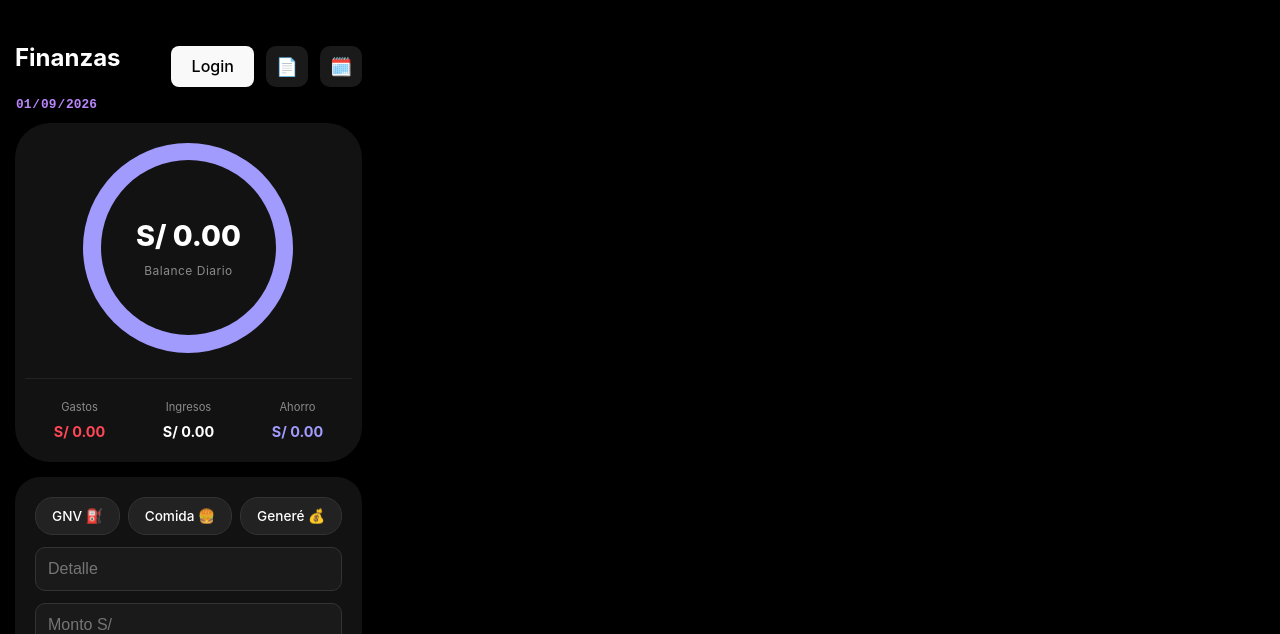
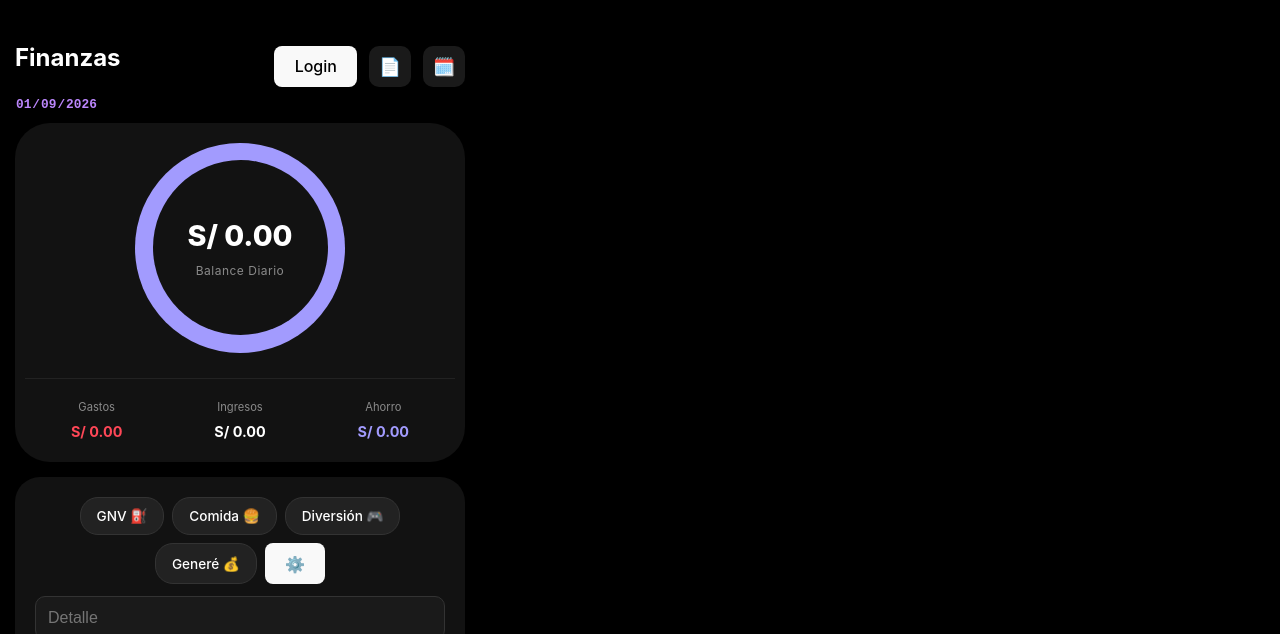
Before and after one commit to candelario02/finanzas-app, a React (Vite) app: page / in a window 1280 px wide. Shown: the top 634 px of the page. Built offline with nearby package versions, Linux system fonts and the light colour scheme; no server answers.

Commit message:
correccion de grafico y botones

```diff
--- a/src/App.jsx
+++ b/src/App.jsx
@@ -15,7 +15,9 @@ import {
   where,
   onSnapshot,
   deleteDoc,
-  doc
+  doc,
+  getDoc,
+  setDoc
 } from 'firebase/firestore';
 import jsPDF from 'jspdf';
 import 'jspdf-autotable';
@@ -25,100 +27,126 @@ function App() {
   const [movimientos, setMovimientos] = useState([]);
   const [loading, setLoading] = useState(true);
 
-  // Estados para las cajas de texto
+  // Estados de entrada
   const [nombre, setNombre] = useState('');
   const [monto, setMonto] = useState('');
+
+  // Configuración de Tags (Palabras favoritas editables)
+  const [tags, setTags] = useState(["GNV ⛽", "Comida 🍔", "Diversión 🎮", "Generé 💰"]);
 
   // Filtros
   const [busqueda, setBusqueda] = useState('');
   const [vistaMensual, setVistaMensual] = useState(false);
-  const [fechaFiltro, setFechaFiltro] = useState(new Date().toISOString().split('T')[0]);
+  const [fechaFiltro, setFechaFiltro] = useState(new Date().toLocaleDateString('en-CA')); // Formato YYYY-MM-DD
 
-  // 1. PERSISTENCIA: Esto evita que los datos desaparezcan al refrescar la página
+  // 1. PERSISTENCIA Y CARGA DE USUARIO
   useEffect(() => {
-    const authSincronizada = async () => {
+    const configurarAuth = async () => {
       try {
         await setPersistence(auth, browserLocalPersistence);
-        const unsub = onAuthStateChanged(auth, (u) => {
-          setUser(u);
-          if (!u) setMovimientos([]);
+        onAuthStateChanged(auth, async (u) => {
+          if (u) {
+            setUser(u);
+            // Cargar palabras favoritas del usuario desde Firebase
+            const docRef = doc(db, "config_usuarios", u.uid);
+            const docSnap = await getDoc(docRef);
+            if (docSnap.exists()) {
+              setTags(docSnap.data().tags);
+            }
+          } else {
+            setUser(null);
+            setMovimientos([]);
+          }
           setLoading(false);
         });
-        return unsub;
-      } catch (error) {
+      } catch {
         setLoading(false);
       }
     };
-    authSincronizada();
+    configurarAuth();
   }, []);
 
-  // 2. ESCUCHA REAL-TIME: Conecta con tu base de datos de Firebase
+  // 2. ESCUCHA DE DATOS (SINCRONIZACIÓN REAL)
   useEffect(() => {
     if (!user) return;
+    // Escucha todos los movimientos del usuario jec02021994@gmail.com
     const q = query(collection(db, "movimientos"), where("uid", "==", user.uid));
-    const unsubSnap = onSnapshot(q, (snapshot) => {
-      const docs = snapshot.docs.map(d => ({ ...d.data(), id: d.id }));
-      setMovimientos(docs.sort((a, b) => (b.createdAt || 0) - (a.createdAt || 0)));
+    const unsub = onSnapshot(q, (snap) => {
+      const items = snap.docs.map(d => ({ ...d.data(), id: d.id }));
+      setMovimientos(items.sort((a, b) => (b.createdAt || 0) - (a.createdAt || 0)));
     });
-    return () => unsubSnap();
+    return () => unsub();
   }, [user]);
 
-  // 3. CÁLCULOS Y DISEÑO (Dona con Ahorro Morado)
+  // 3. LÓGICA DE FILTROS Y BALANCE
   const stats = useMemo(() => {
     const filtrados = movimientos.filter(m => {
-      const matchFecha = vistaMensual ? m.fecha.startsWith(fechaFiltro.substring(0, 7)) : m.fecha === fechaFiltro;
-      return matchFecha && m.nombre.toLowerCase().includes(busqueda.toLowerCase());
+      const matchFecha = vistaMensual
+        ? m.fecha.substring(0, 7) === fechaFiltro.substring(0, 7)
+        : m.fecha === fechaFiltro;
+      const matchBusqueda = m.nombre.toLowerCase().includes(busqueda.toLowerCase());
+      return matchFecha && matchBusqueda;
     });
 
-    const tIn = filtrados.filter(m => m.tipo === 'ingreso').reduce((a, b) => a + b.monto, 0);
-    const tOut = filtrados.filter(m => m.tipo === 'gasto').reduce((a, b) => a + b.monto, 0);
-    const bal = tIn - tOut;
-    const ahorro = bal > 0 ? bal : 0;
-    const totalG = tIn + tOut + ahorro;
+    const ing = filtrados.filter(m => m.tipo === 'ingreso').reduce((a, b) => a + b.monto, 0);
+    const gas = filtrados.filter(m => m.tipo === 'gasto').reduce((a, b) => a + b.monto, 0);
+    const bal = ing - gas;
+    const aho = bal > 0 ? bal : 0;
 
-    const pOut = totalG > 0 ? (tOut / totalG) * 360 : 0;
-    const pIn = totalG > 0 ? (tIn / totalG) * 360 : 0;
+    const total = ing + gas + aho;
+    const pGas = total > 0 ? (gas / total) * 360 : 0;
+    const pIng = total > 0 ? (ing / total) * 360 : 0;
 
-    return { filtrados, tIn, tOut, bal, ahorro, pOut, pIn };
+    return { filtrados, ing, gas, bal, aho, pGas, pIng };
   }, [movimientos, vistaMensual, fechaFiltro, busqueda]);
 
-  // 4. REGISTRAR Y LIMPIAR CAJAS AL INSTANTE
+  // 4. FUNCIONES DE ACCIÓN
   const registrar = async (tipo) => {
-    if (!nombre || !monto || !user) return alert("Inicia sesión y llena los datos");
+    if (!nombre || !monto || !user) return;
 
+    const fechaHoy = new Date().toLocaleDateString('en-CA'); // Asegura formato YYYY-MM-DD
     const nuevo = {
       uid: user.uid,
       nombre: nombre.trim(),
       monto: parseFloat(monto),
       tipo,
-      fecha: new Date().toISOString().split('T')[0],
+      fecha: fechaHoy,
       hora: new Date().toLocaleTimeString([], { hour: '2-digit', minute: '2-digit' }),
       createdAt: Date.now()
     };
 
-    // LIMPIEZA INMEDIATA
     setNombre('');
     setMonto('');
 
     try {
       await addDoc(collection(db, "movimientos"), nuevo);
     } catch {
-      alert("Error al guardar en la nube");
+      alert("Error al guardar en Firebase");
     }
   };
 
-  const login = () => signInWithPopup(auth, googleProvider);
-  const logout = () => window.confirm("¿Cerrar sesión?") && signOut(auth);
+  const editarTags = async () => {
+    const nuevosTags = prompt("Escribe tus 4 categorías separadas por coma:", tags.join(", "));
+    if (nuevosTags && user) {
+      const listaTags = nuevosTags.split(",").map(t => t.trim());
+      setTags(listaTags);
+      await setDoc(doc(db, "config_usuarios", user.uid), { tags: listaTags });
+    }
+  };
 
   const exportarPDF = () => {
-    const docPDF = new jsPDF();
-    docPDF.text("Reporte Finanzas - " + user?.displayName, 14, 15);
-    const data = stats.filtrados.map(m => [m.fecha, m.nombre, m.tipo, `S/ ${m.monto.toFixed(2)}`]);
-    docPDF.autoTable({ head: [['Fecha', 'Detalle', 'Tipo', 'Monto']], body: data, startY: 25 });
-    docPDF.save(`Reporte_${fechaFiltro}.pdf`);
+    try {
+      const docPDF = new jsPDF();
+      docPDF.text(`Reporte Finanzas - ${user?.displayName}`, 14, 20);
+      const filas = stats.filtrados.map(m => [m.fecha, m.nombre, m.tipo, `S/ ${m.monto.toFixed(2)}`]);
+      docPDF.autoTable({ head: [['Fecha', 'Detalle', 'Tipo', 'Monto']], body: filas, startY: 30 });
+      docPDF.save(`Reporte_Finanzas.pdf`);
+    } catch {
+      alert("Error al generar PDF");
+    }
   };
 
-  if (loading) return <div className="loading-screen">Sincronizando...</div>;
+  if (loading) return <div className="loading-screen">Sincronizando nube...</div>;
 
   return (
     <div className="main-container">
@@ -126,13 +154,15 @@ function App() {
         <header className="app-header">
           <div className="header-left">
             <h2>Finanzas</h2>
-            <input className="mini-date-picker" type={vistaMensual ? "month" : "date"} value={vistaMensual ? fechaFiltro.substring(0, 7) : fechaFiltro} onChange={e => setFechaFiltro(e.target.value)} />
+            <input className="mini-date-picker" type={vistaMensual ? "month" : "date"}
+                   value={vistaMensual ? fechaFiltro.substring(0, 7) : fechaFiltro}
+                   onChange={e => setFechaFiltro(e.target.value)} />
           </div>
           <div className="header-btns">
             {!user ? (
-              <button className="btn-login-small" onClick={login}>Login</button>
+              <button onClick={() => signInWithPopup(auth, googleProvider)} className="btn-login-small">Login</button>
             ) : (
-              <img src={user.photoURL} alt="u" className="mini-avatar" onClick={logout} />
+              <img src={user.photoURL} alt="u" className="mini-avatar" onClick={() => signOut(auth)} />
             )}
             <button className="btn-icon" onClick={exportarPDF}>📄</button>
             <button className="btn-icon" onClick={() => setVistaMensual(!vistaMensual)}>{vistaMensual ? "📅" : "🗓️"}</button>
@@ -141,27 +171,28 @@ function App() {
 
         <div className="main-card donut-area">
           <div className="circle-chart-multi" style={{
-            background: `conic-gradient(#ff4757 0deg ${stats.pOut}deg, #00d1b2 ${stats.pOut}deg ${stats.pOut + stats.pIn}deg, #a29bfe ${stats.pOut + stats.pIn}deg 360deg)`
+            background: `conic-gradient(#ff4757 0deg ${stats.pGas}deg, #00d1b2 ${stats.pGas}deg ${stats.pGas + stats.pIng}deg, #a29bfe ${stats.pGas + stats.pIng}deg 360deg)`
           }}>
             <div className="inner-circle">
               <div className="chart-info">
                 <p>S/ {stats.bal.toFixed(2)}</p>
-                <span>Balance Diario</span>
+                <span>{vistaMensual ? "Balance Mensual" : "Balance Diario"}</span>
               </div>
             </div>
           </div>
           <div className="dashboard-stats">
-            <div className="stat"><span>Gastos</span><p className="gasto-monto">S/ {stats.tOut.toFixed(2)}</p></div>
-            <div className="stat"><span>Ingresos</span><p>S/ {stats.tIn.toFixed(2)}</p></div>
-            <div className="stat"><span>Ahorro</span><p style={{color: '#a29bfe'}}>S/ {stats.ahorro.toFixed(2)}</p></div>
+            <div className="stat"><span>Gastos</span><p className="gasto-monto">S/ {stats.gas.toFixed(2)}</p></div>
+            <div className="stat"><span>Ingresos</span><p>S/ {stats.ing.toFixed(2)}</p></div>
+            <div className="stat"><span>Ahorro</span><p style={{color: '#a29bfe'}}>S/ {stats.aho.toFixed(2)}</p></div>
           </div>
         </div>
 
         <div className="input-section">
           <div className="quick-tags">
-            {["GNV ⛽", "Comida 🍔", "Generé 💰"].map(t => (
-              <button key={t} onClick={() => setNombre(t)} className="tag-btn">{t}</button>
+            {tags.map((t, i) => (
+              <button key={i} onClick={() => setNombre(t)} className="tag-btn">{t}</button>
             ))}
+            <button onClick={editarTags} className="tag-btn-edit">⚙️</button>
           </div>
           <input type="text" placeholder="Detalle" value={nombre} onChange={e => setNombre(e.target.value)} />
           <input type="number" placeholder="Monto S/" value={monto} onChange={e => setMonto(e.target.value)} />
```
